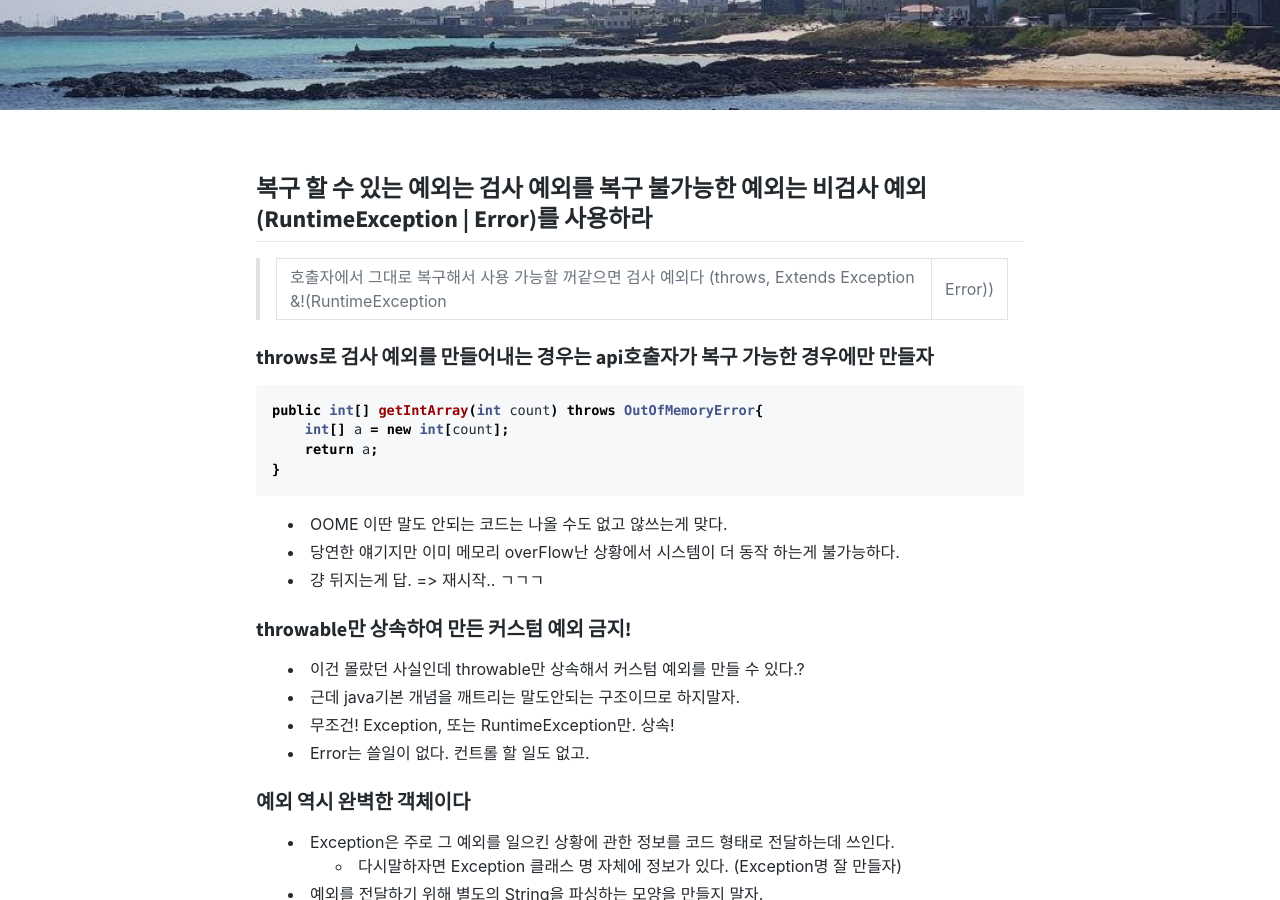
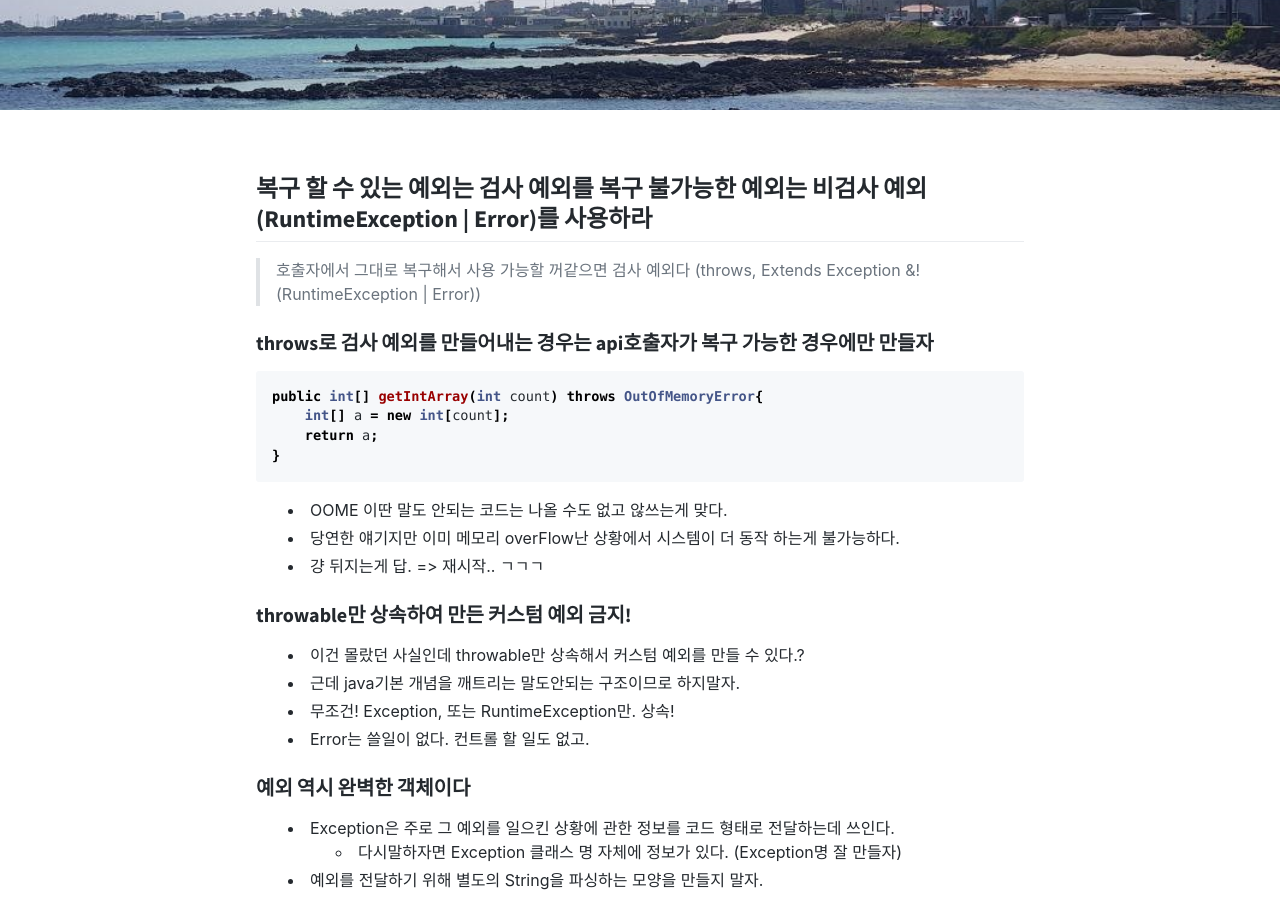
Before and after one commit to teahyuk/teahyuk.github.io, a Jekyll site: the page built from _posts/2019-06-11-exception-handling.md, in a window 1280 px wide and 900 px high, scrolled down 302 px. Built offline with Jekyll 4.4.1, drawn with Linux system fonts in a browser that asks for light colours; nearby versions of some CDN libraries; comment, search, counter and statistics services are not loaded.

```diff
--- a/_posts/2019-06-11-exception-handling.md
+++ b/_posts/2019-06-11-exception-handling.md
@@ -7,10 +7,10 @@ categories : [EffectiveJava]
 tags : [effectiveJava, JAVA]
 ---
 
-## 복구 할 수 있는 예외는 검사 예외를 복구 불가능한 예외는 비검사 예외(RuntimeException | Error)를 사용하라
+## 복구 할 수 있는 예외는 검사 예외를 복구 불가능한 예외는 비검사 예외(RuntimeException \| Error)를 사용하라
 
 >
-호출자에서 그대로 복구해서 사용 가능할 꺼같으면 검사 예외다 (throws, Extends Exception &!(RuntimeException | Error))
+호출자에서 그대로 복구해서 사용 가능할 꺼같으면 검사 예외다 (throws, Extends Exception &!(RuntimeException \| Error))
 
 ### throws로 검사 예외를 만들어내는 경우는 api호출자가 복구 가능한 경우에만 만들자
 
```
Also changed, not shown: _posts/2020-05-22-docker-savemd.md (added, +38 -0 lines).
